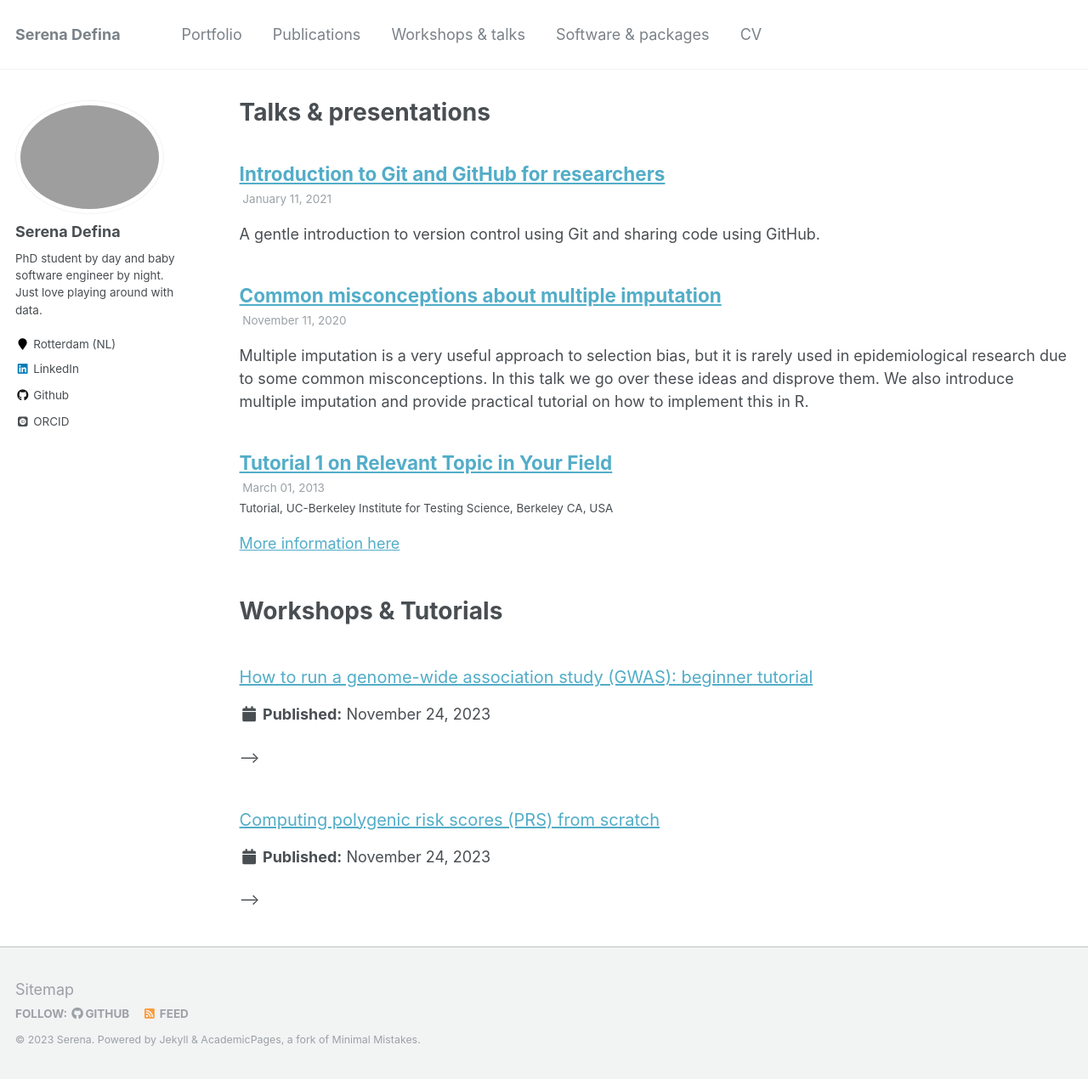
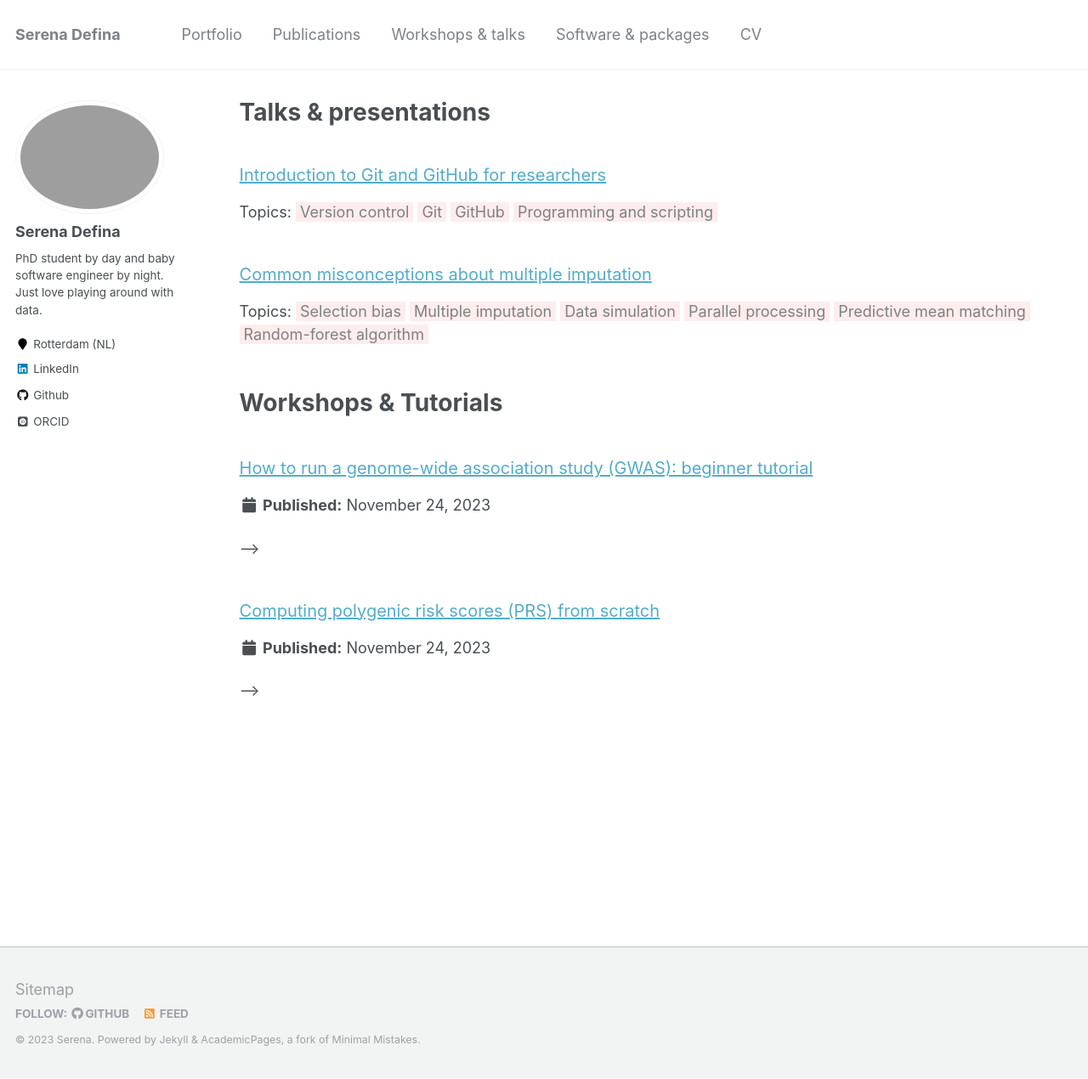
Before and after one commit to SereDef/seredef.github.io, a Jekyll site: the page built from _pages/talks.html, in a window 1280 px wide and 1270 px high. Shown: the whole window at 85% size. Built offline with Jekyll 4.4.1, drawn with Linux system fonts in a browser that asks for light colours; some web fonts are replaced.

Commit message:
add tags to talks

```diff
--- a/_includes/archive-single.html
+++ b/_includes/archive-single.html
@@ -61,6 +61,16 @@
         {% elsif post.collection == 'software' or post.collection == 'packages' %}
           <p>{{post.excerpt}} | <a href="{{ post.repo_url }}">Repository</a></p>
 
+        <!--Talks and workshops main page -->
+        {% elsif post.collection == 'talks' %}
+          {% if post.tag_list %}
+            <p>Topics:
+              {% for tag in post.tag_list %}
+                <mark style="padding:1px 5px; background-color:#fdedec; color:grey">{{tag}}</mark>
+              {% endfor %}
+            </p>
+          {% endif %}
+
         {% elsif post.collection == 'tutorial' %}
           <p>{{post.excerpt}} | <a href="{{ post.repo_url }}">Repository</a></p>
           {% if post.tag_list %}
--- a/_pages/talks.html
+++ b/_pages/talks.html
@@ -10,7 +10,7 @@ author_profile: true
 {% endif %}
 
 {% for post in site.talks reversed %}
-  {% include archive-single-talk.html %}
+  {% include archive-single.html %}
 {% endfor %}
 
 <br>
--- a/_talks/2013-03-01-tutorial-1.md
+++ /dev/null
@@ -1,13 +0,0 @@
----
-title: "Tutorial 1 on Relevant Topic in Your Field"
-collection: talks
-type: "Tutorial"
-permalink: /talks/2013-03-01-tutorial-1
-venue: "UC-Berkeley Institute for Testing Science"
-date: 2013-03-01
-location: "Berkeley CA, USA"
----
-
-[More information here](http://exampleurl.com)
-
-This is a description of your tutorial, note the different field in type. This is a markdown files that can be all markdown-ified like any other post. Yay markdown!
--- a/_talks/2020-11-11-multiple-imputation-talk.md
+++ b/_talks/2020-11-11-multiple-imputation-talk.md
@@ -1,9 +1,15 @@
 ---
 title: "Common misconceptions about multiple imputation"
 collection: talks
-type: "Talk"
 permalink: /talks/2020-11-11-multiple-imputation-talk
 date: 2020-11-11
+tag_list:
+    - Selection bias
+    - Multiple imputation
+    - Data simulation
+    - Parallel processing
+    - Predictive mean matching
+    - Random-forest algorithm
 location: "Rotterdam, NL"
 slides_link: ''
 ---
--- a/_talks/2021-01-11-intro-to-git-github-talk.md
+++ b/_talks/2021-01-11-intro-to-git-github-talk.md
@@ -1,9 +1,13 @@
 ---
 title: "Introduction to Git and GitHub for researchers"
 collection: talks
-type: "Talk"
 permalink: /talks/2021-01-11-intro-to-git-github-talk
 date: 2021-01-11
+tag_list:
+    - Version control
+    - Git
+    - GitHub
+    - Programming and scripting
 location: "Rotterdam, NL"
 slides_link: ''
 ---
```
Also changed, not shown: _pages/about.md (+0 -4 lines).
